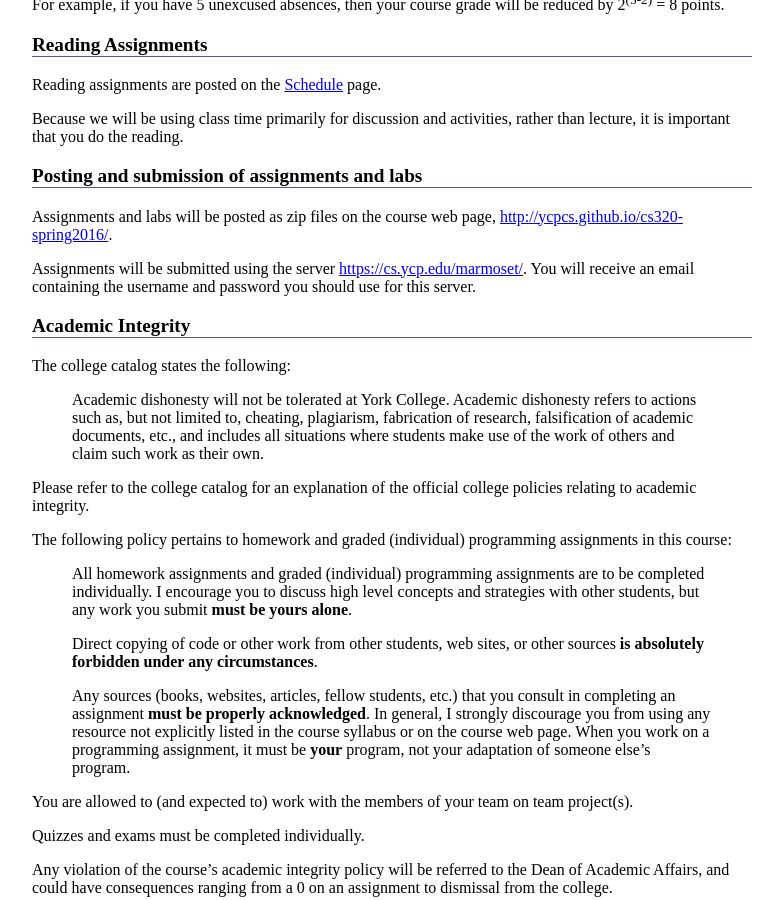
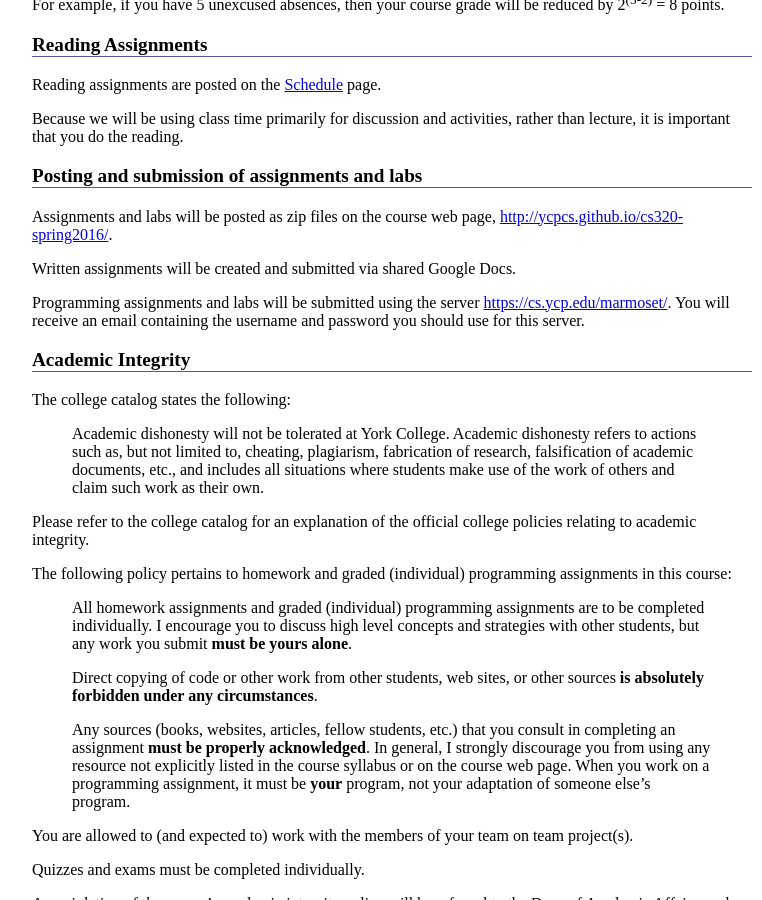
Before and after one commit to ycpcs/cs320-spring2016, a Jekyll site: the page built from syllabus.md, in a window 1280 px wide and 900 px high, scrolled down 2110 px. Shown: the whole window, without its empty margins (248-1010 px from the left). Built offline with Jekyll 4.4.1, drawn with Linux system fonts in a browser that asks for light colours; Markdown is read by kramdown in place of the engine named in the settings.

Commit message:
updated submission guidelines

```diff
--- a/syllabus.md
+++ b/syllabus.md
@@ -109,7 +109,9 @@ Because we will be using class time primarily for discussion and activities, rat
 
 Assignments and labs will be posted as zip files on the course web page, <http://ycpcs.github.io/cs320-spring2016/>.
 
-Assignments will be submitted using the server <https://cs.ycp.edu/marmoset/>. You will receive an email containing the username and password you should use for this server.
+Written assignments will be created and submitted via shared Google Docs.
+
+Programming assignments and labs will be submitted using the server <https://cs.ycp.edu/marmoset/>. You will receive an email containing the username and password you should use for this server.
 
 ### Academic Integrity
 
```
